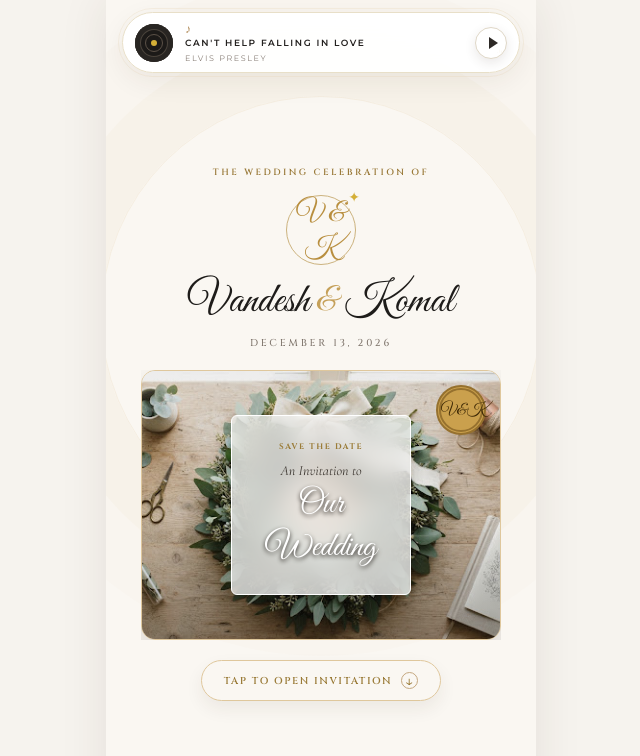
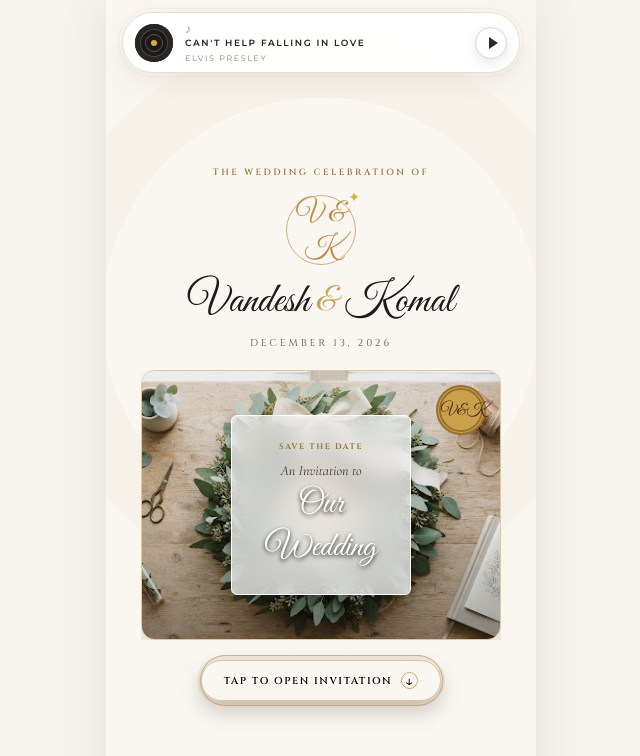
Before and after one commit to vandeshkadge/vandesh-komal-wedding, a React (Vite) app: page / in a window 1280 px wide. Shown: the top 756 px of the page, without its empty margins (319-959 px from the left). Built offline with nearby package versions, Linux system fonts and the light colour scheme.

Commit message:
minor changes

```diff
--- a/public/wedding-data.json
+++ b/public/wedding-data.json
@@ -36,7 +36,7 @@
       "name": "PUNYA VACHAN",
       "date": "2026-12-13",
       "displayDate": "DECEMBER 13, 2026",
-      "time": "2:00 PM onwards",
+      "time": "3:00 PM onwards",
       "location": "MONALISA LAWN AND BANQUET",
       "mapsUrl": "https://www.google.com/maps/search/?api=1&query=Monalisa%20Lawn%20And%20Banquet%2C%20Near%20Unnathi%20Greens%2C%20Haware%20City%20Road%2C%20Ghodbunder%20Rd%2C%20Kasarvadavali%2C%20Thane%2C%20Maharashtra%20400615",
       "description": ""
--- a/src/main.jsx
+++ b/src/main.jsx
@@ -79,8 +79,8 @@ function App() {
       if (cancelled || nextSection >= sections.length) return stop();
       sections[nextSection]?.scrollIntoView({ behavior: 'smooth', block: 'start' });
       nextSection += 1;
-      // One second to glide, then three seconds for the section to be read.
-      timer = window.setTimeout(advance, 4000);
+      // One second to glide, then four seconds for the section to be read.
+      timer = window.setTimeout(advance, 5000);
     };
 
     timer = window.setTimeout(advance, 3000);
--- a/src/styles.css
+++ b/src/styles.css
@@ -473,3 +473,50 @@
 @media (prefers-reduced-motion: reduce) {
   .invitation-pages .full-section:not(.footer)::after { animation: none; }
 }
+
+/* Keep the cover call-to-action and its arrow black. */
+.open-button,
+.open-button .open-arrow {
+  color: #000;
+}
+.open-button {
+  position: relative;
+  box-shadow: 0 10px 22px #3c302040, 0 0 0 4px #b38e5d1f;
+}
+.open-button::after {
+  content: '';
+  position: absolute;
+  inset: -7px;
+  border: 1px solid #b38e5d;
+  border-radius: inherit;
+  pointer-events: none;
+  animation: invitation-button-ring 1.8s ease-out infinite;
+}
+@keyframes invitation-button-ring {
+  0% { opacity: .8; transform: scale(.94); }
+  75%, 100% { opacity: 0; transform: scale(1.22); }
+}
+@media (prefers-reduced-motion: reduce) {
+  .open-button::after { animation: none; }
+}
+
+/* Give the closing sentiment a more intentional, celebratory finish. */
+.footer p {
+  display: flex;
+  align-items: center;
+  justify-content: center;
+  gap: 10px;
+  margin: 10px auto 0;
+  color: #795a2c;
+  font: 600 11px Cinzel, serif;
+  letter-spacing: .18em;
+  line-height: 1.65;
+  text-shadow: 0 1px 0 #fff;
+}
+.footer p::before,
+.footer p::after {
+  content: '✦';
+  color: #b38e5d;
+  font: 11px serif;
+  text-shadow: none;
+}
```
